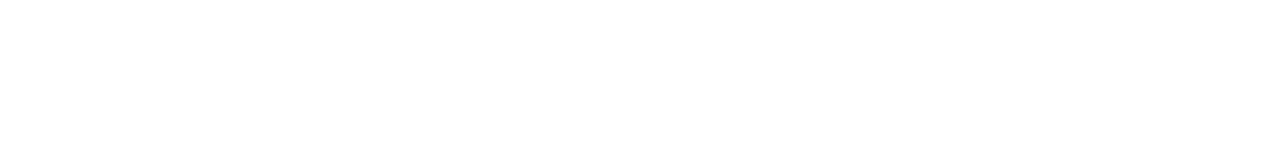
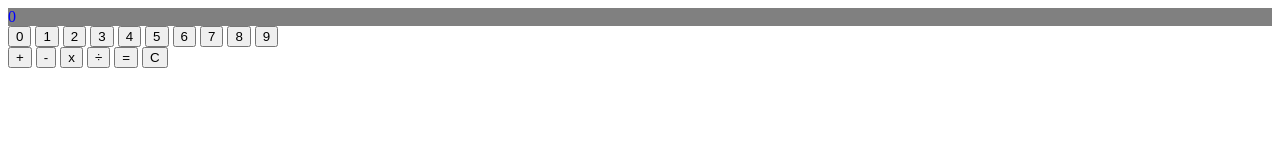
Before and after one commit to Cartman223/Calculator, a plain HTML site: page index.html in a window 1280 px wide. Drawn offline with Linux system fonts and the light colour scheme.

Commit message:
create primitive HTML calculator interface for testing purposes

```diff
--- a/index.html
+++ b/index.html
@@ -6,26 +6,31 @@
     <title>myCalculator</title>
 </head>
 <body>
-    <script>
-        function add(operand1, operand2) {
-            return operand1 + operand2
-        };
 
-        function sub(operand1, operand2) {
-            return operand1 - operand2
-        };
+    <div style="background-color:gray;color:blue" class="display">0</div>
 
-        function times(operand1, operand2) {
-            return operand1 * operand2
-        };
+    <div class="numberpad">
+        <button>0</button>
+        <button>1</button>
+        <button>2</button>
+        <button>3</button>
+        <button>4</button>
+        <button>5</button>
+        <button>6</button>
+        <button>7</button>
+        <button>8</button>
+        <button>9</button>
+    </div>
+    <div class="operators">
+        <button>+</button>
+        <button>-</button>
+        <button>x</button>
+        <button>÷</button>
+        <button>=</button>
+        <button>C</button>
+    </div>
 
-        function divide(operand1, operand2) {
-            return operand1 / operand2
-        };
 
-        function operate(operator, operand1, operand2) {
-            return operator(operand1, operand2)
-        };
-    </script>
+    <script src="script.js"></script>
 </body>
 </html>
--- /dev/null
+++ b/script.js
@@ -0,0 +1,19 @@
+function add(operand1, operand2) {
+    return operand1 + operand2
+};
+
+function sub(operand1, operand2) {
+    return operand1 - operand2
+};
+
+function times(operand1, operand2) {
+    return operand1 * operand2
+};
+
+function divide(operand1, operand2) {
+    return operand1 / operand2
+};
+
+function operate(operator, operand1, operand2) {
+    return operator(operand1, operand2)
+};
```
